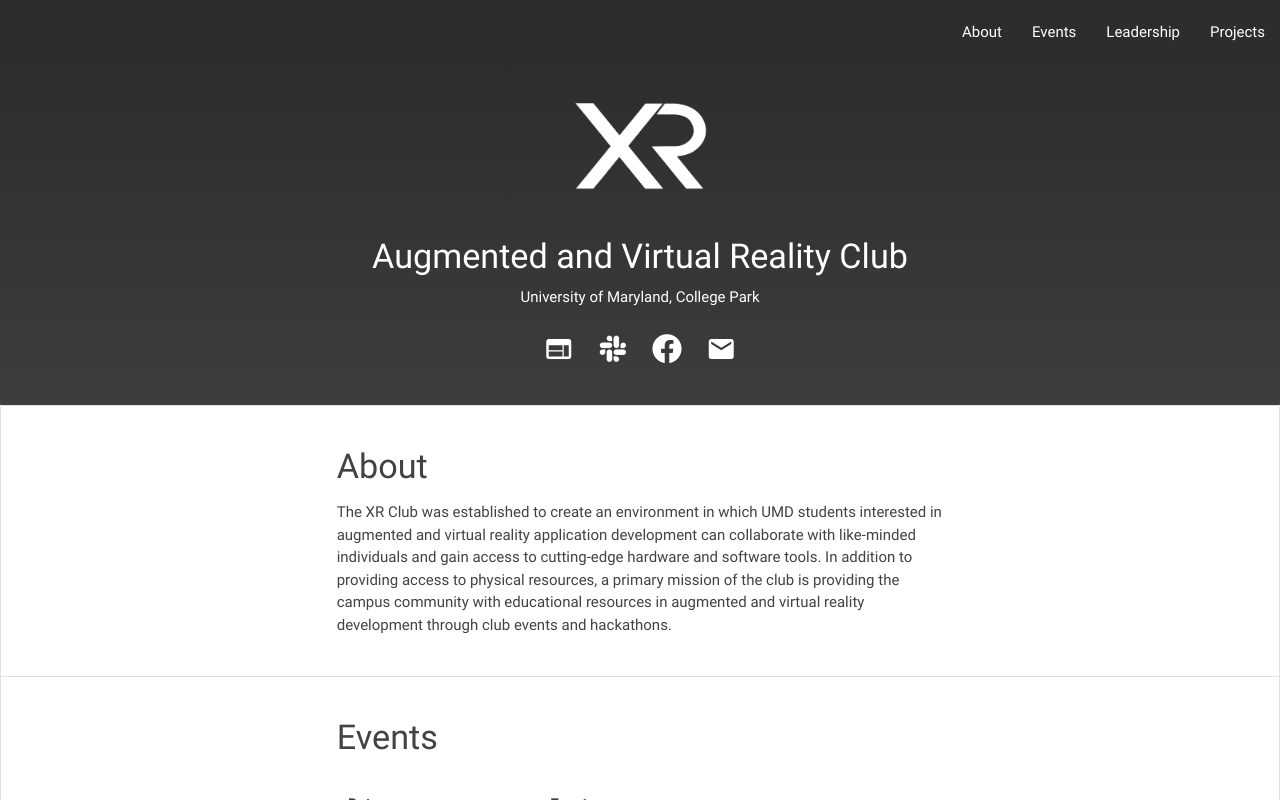
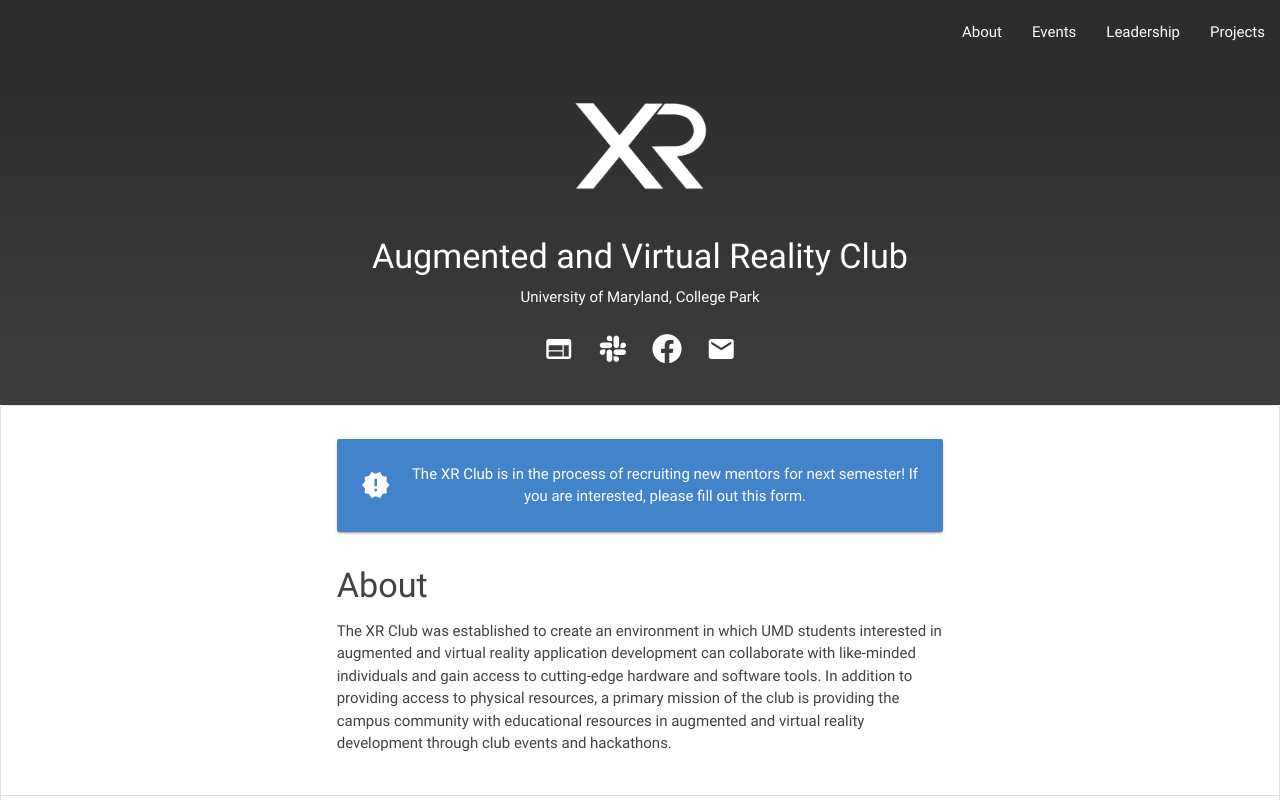
Before and after one commit to umdxrclub/xrc-prev-website, a React (Create React App) app: page / in a window 1280 px wide. Shown: the top 800 px of the page. Built offline with nearby package versions, Linux system fonts and the light colour scheme.

Commit message:
added component for showing flash messages, added flash message about new mentor form

```diff
--- a/src/App.js
+++ b/src/App.js
@@ -7,6 +7,7 @@ import PersonCard from './PersonCard';
 import ProjectCard from './ProjectCard';
 import ContactRow from './ContactRow';
 import DateEventList from './DateEventList';
+import FlashItem from './FlashItem';
 import XR_CONSTANTS from './XR_CONSTANTS'
 
 function App() {
@@ -55,6 +56,18 @@ function App() {
 				<li class="collection-item">
 					<div id="about" class="section scrollspy grey-text text-darken-3 container">
 						<div class="container">
+
+							{/* Flash Items */}
+							<div class="row">
+								<div class="col s12">
+									{
+										XR_CONSTANTS.FLASH_ITEMS.map(flash_item => {
+											return <FlashItem {...flash_item}></FlashItem>
+										})
+									}
+								</div>
+							</div>
+
 							<h4>About</h4>
 							<p>{XR_CONSTANTS.ABOUT_US_STR}</p>
 						</div>
--- /dev/null
+++ b/src/FlashItem.js
@@ -0,0 +1,22 @@
+/**
+ * Definition of the FlashItem component, which generates a view for a little message.
+ */
+
+import React from 'react';
+
+function FlashItem(props) {
+	return props.url ? <a href={props.url} target="_blank">{makeCard(props)}</a> : makeCard(props);
+}
+
+function makeCard(props) {
+	return (
+		<div class="card blue darken-3 white-text" style={{'opacity' : '0.8'}}>
+			<div class="card-content valign-wrapper">
+				<i class="small material-icons" style={{'padding-right' : '20px'}}>new_releases</i>
+				<span class="center">{props.message}</span>
+			</div>
+		</div>
+	);
+}
+
+export default FlashItem;
--- a/src/ProjectCard.js
+++ b/src/ProjectCard.js
@@ -5,7 +5,6 @@
 import React from 'react';
 
 function ProjectCard(props) {
-	console.log(props.image_is_vertical);
 	return (
 		<div class={"card z-depth-3" + (props.image_is_vertical ? ' horizontal' : '')}>
 			<div class="card-image">
--- a/src/XR_CONSTANTS.js
+++ b/src/XR_CONSTANTS.js
@@ -4,6 +4,14 @@
  */
 
 module.exports = Object.freeze({
+
+	FLASH_ITEMS : [
+		{
+			'message' : 'The XR Club is in the process of recruiting new mentors for next semester! ' +
+			'If you are interested, please fill out this form.',
+			'url' : 'https://forms.gle/FYY1rL23bHnmkVb26',
+		},
+	],
 
 	SLACK_STR : 'https://join.slack.com/t/xr-club/shared_invite/enQtNDQ0NTMyODAwMDUyLWUyYmUzNWU3OGNjNDY2ZWNlMTlhYW' +
 	'QwZDRiYTAzZjdhNzQ4NjI0YzczZmM1NWRhZjU2MzEyOGQ3NzQ2NGRjNDg',
```
